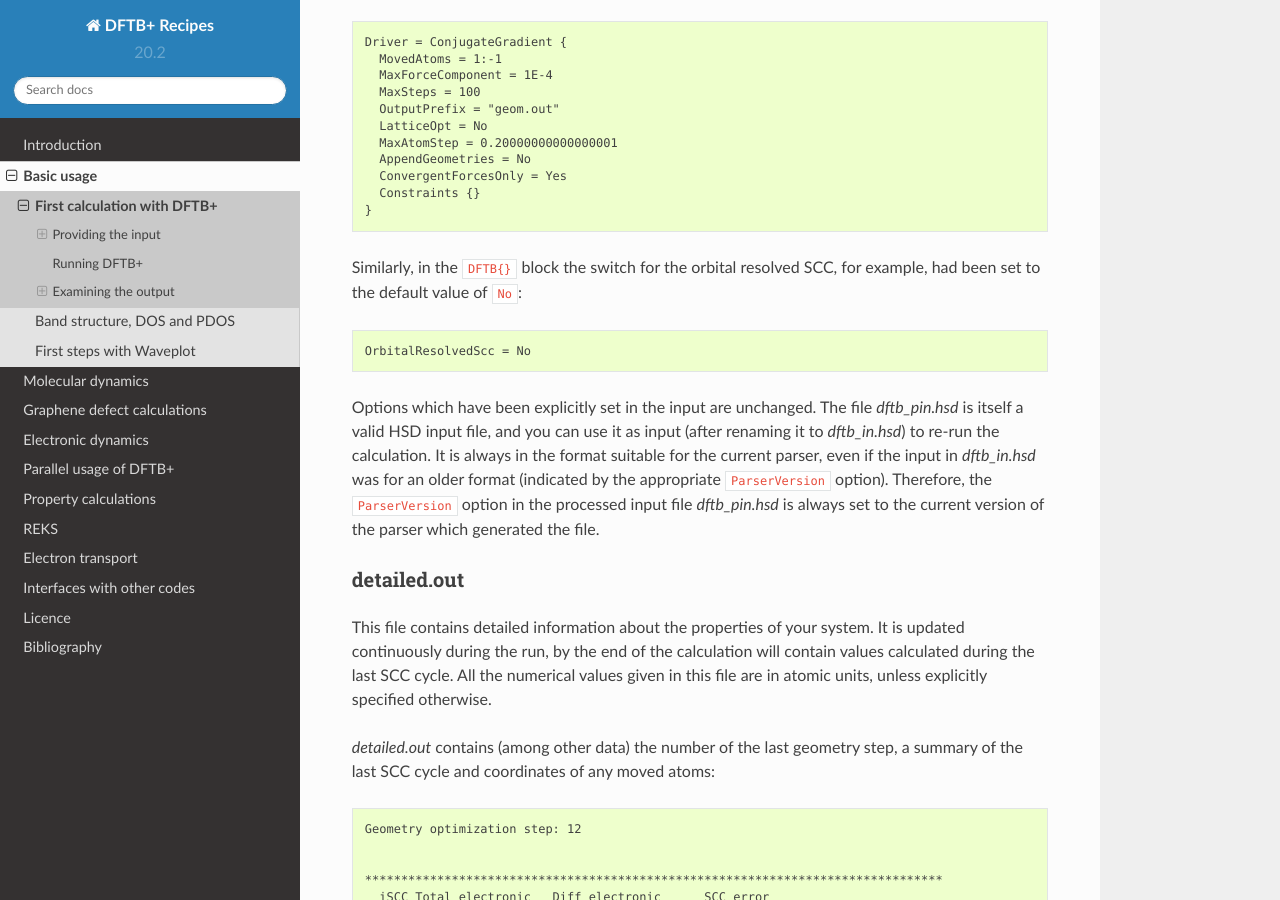
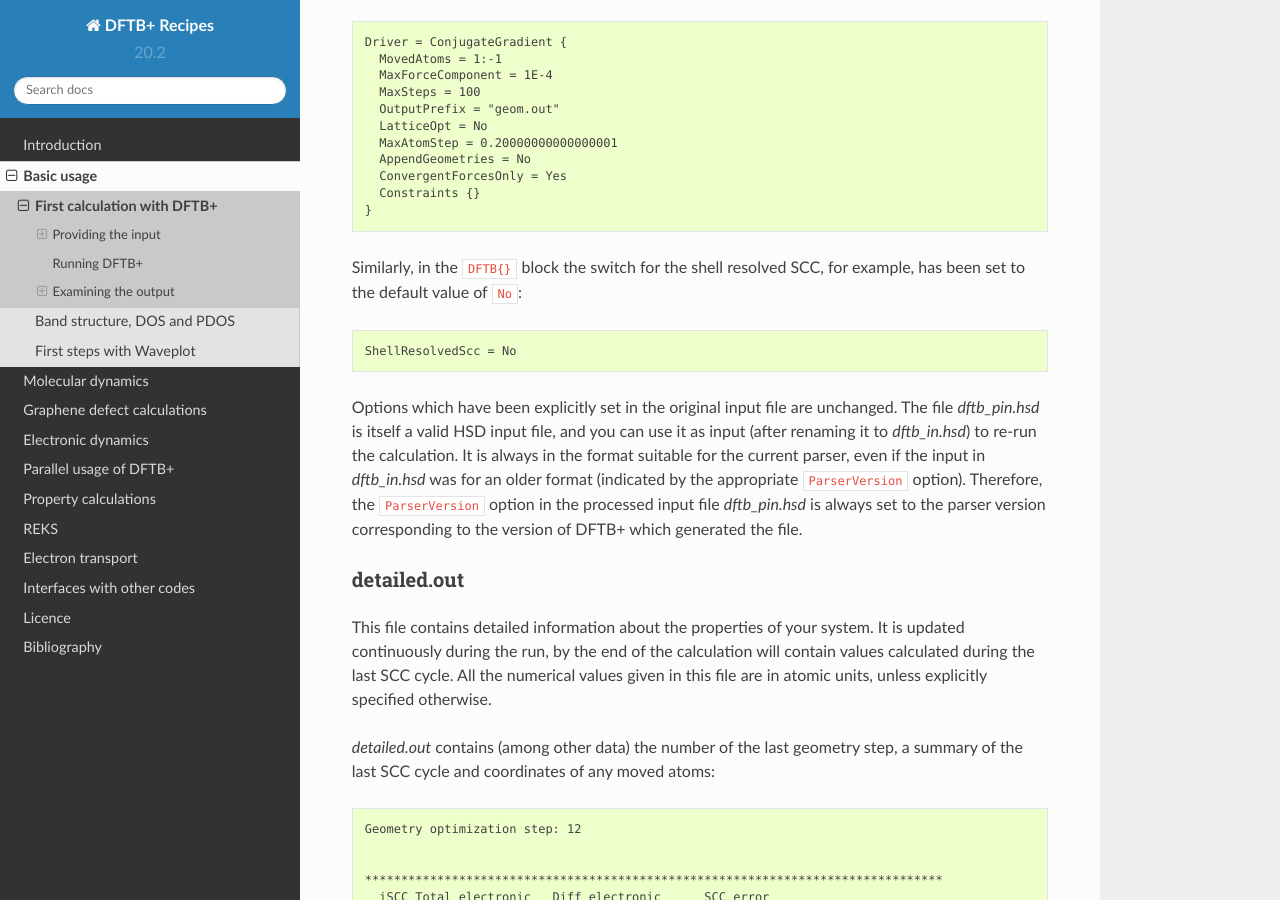
Before and after one commit to dftbplus/recipes, a Sphinx documentation site: the page built from docs/basics/firstcalc.rst, in a window 1280 px wide and 900 px high, scrolled down 11608 px. Built offline with Sphinx 7.4.7 and the Read the Docs theme 2.0.0, drawn with Linux system fonts in a browser that asks for light colours.

Commit message:
Update orbital to shell resolved
When discussing dftb_pin and in a Parser=7 input (using default choice
instead here). As otherwise will need explanation about replacement of
the keyword.

```diff
--- a/docs/basics/firstcalc.rst
+++ b/docs/basics/firstcalc.rst
@@ -618,19 +618,20 @@ set::
     Constraints {}
   }
 
-Similarly, in the ``DFTB{}`` block the switch for the orbital resolved SCC, for
-example, had been set to the default value of ``No``::
+Similarly, in the ``DFTB{}`` block the switch for the shell resolved SCC, for
+example, has been set to the default value of ``No``::
 
-  OrbitalResolvedScc = No
+  ShellResolvedScc = No
 
-Options which have been explicitly set in the input are unchanged. The file
-`dftb_pin.hsd` is itself a valid HSD input file, and you can use it as input
-(after renaming it to `dftb_in.hsd`) to re-run the calculation. It is always in
-the format suitable for the current parser, even if the input in `dftb_in.hsd`
-was for an older format (indicated by the appropriate ``ParserVersion``
-option). Therefore, the ``ParserVersion`` option in the processed input file
-`dftb_pin.hsd` is always set to the current version of the parser which
-generated the file.
+Options which have been explicitly set in the original input file are
+unchanged. The file `dftb_pin.hsd` is itself a valid HSD input file,
+and you can use it as input (after renaming it to `dftb_in.hsd`) to
+re-run the calculation. It is always in the format suitable for the
+current parser, even if the input in `dftb_in.hsd` was for an older
+format (indicated by the appropriate ``ParserVersion``
+option). Therefore, the ``ParserVersion`` option in the processed
+input file `dftb_pin.hsd` is always set to the parser version
+corresponding to the version of DFTB+ which generated the file.
 
 
 detailed.out
```
Also changed, not shown: 1 other file.
